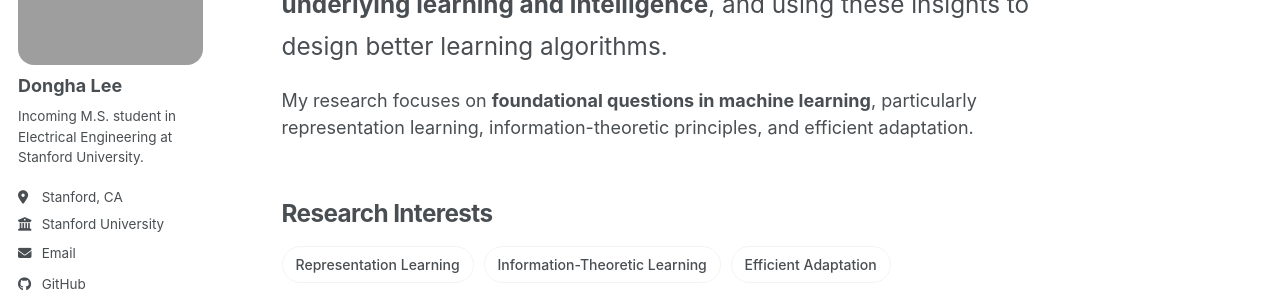
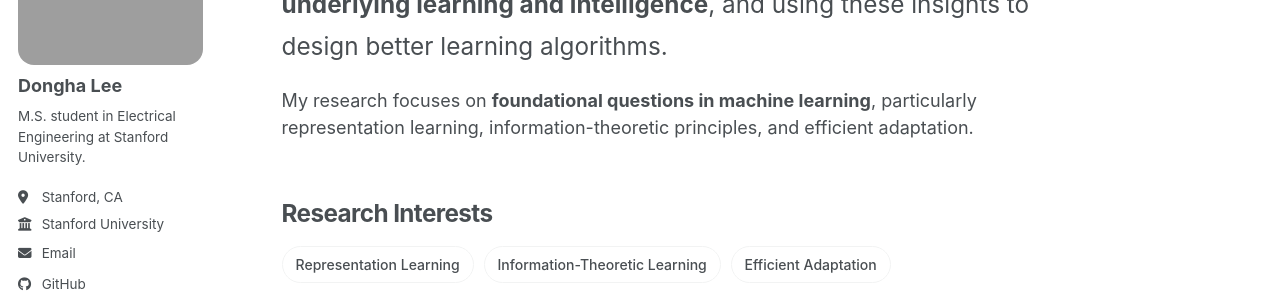
Before and after one commit to lee-research/lee-research.github.io, a Jekyll site: the page built from _pages/about.md, in a window 1280 px wide. Shown: the part 175-475 px from the top of the page. Built offline with Jekyll 4.4.1, drawn with Linux system fonts in a browser that asks for light colours; a script bundle is joined from its source files by our own code; library files that are not in the unit come from our copies.

Commit message:
Update _config.yml

```diff
--- a/_config.yml
+++ b/_config.yml
@@ -24,7 +24,7 @@ repository               : "lee-research/lee-research.github.io"
 author:
   avatar           : "Dongha_Lee.jpg"
   name             : "Dongha Lee"
-  bio              : "Incoming M.S. student in Electrical Engineering at Stanford University."
+  bio              : "M.S. student in Electrical Engineering at Stanford University."
   location         : "Stanford, CA"
   employer         : "Stanford University"
   email            : "dhalee@stanford.edu"
```
